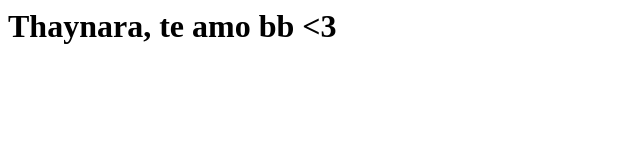
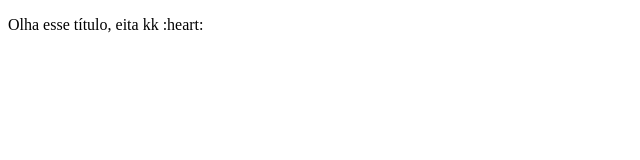
Before and after one commit to PauloMAPrado/paulomaprado.github.io, a plain HTML site: page index.html in a window 1280 px wide. Shown: the whole page, without its empty margins (0-640 px from the left). Drawn offline with Linux system fonts and the light colour scheme.

Commit message:
asdfasdf

```diff
--- a/index.html
+++ b/index.html
@@ -1 +1,11 @@
-<h1>Thaynara, te amo bb <3 </h1>
+<!DOCTYPE html>
+<html lang="en">
+<head>
+    <meta charset="UTF-8">
+    <meta name="viewport" content="width=device-width, initial-scale=1.0">
+    <title>Continuo te amando bb</title>
+</head>
+<body>
+    <p>Olha esse título, eita kk :heart: </p>
+</body>
+</html>
```
